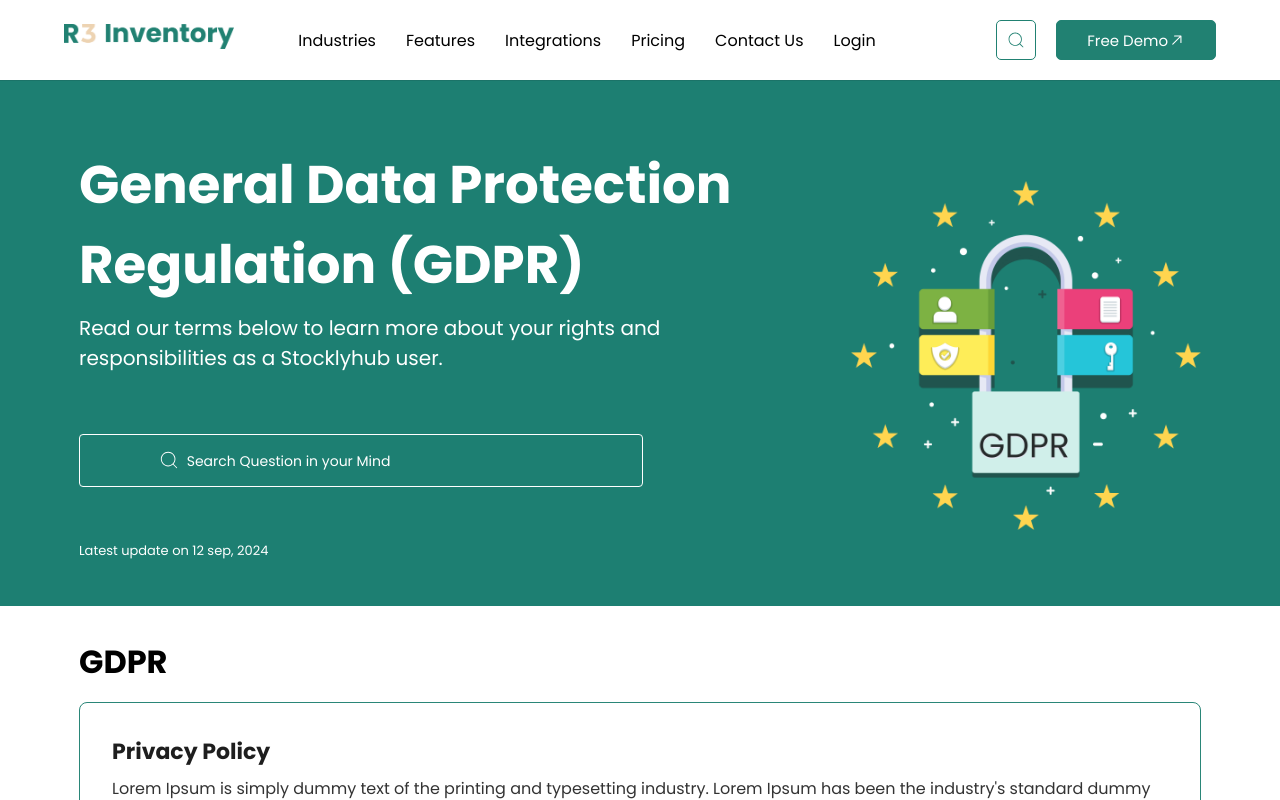
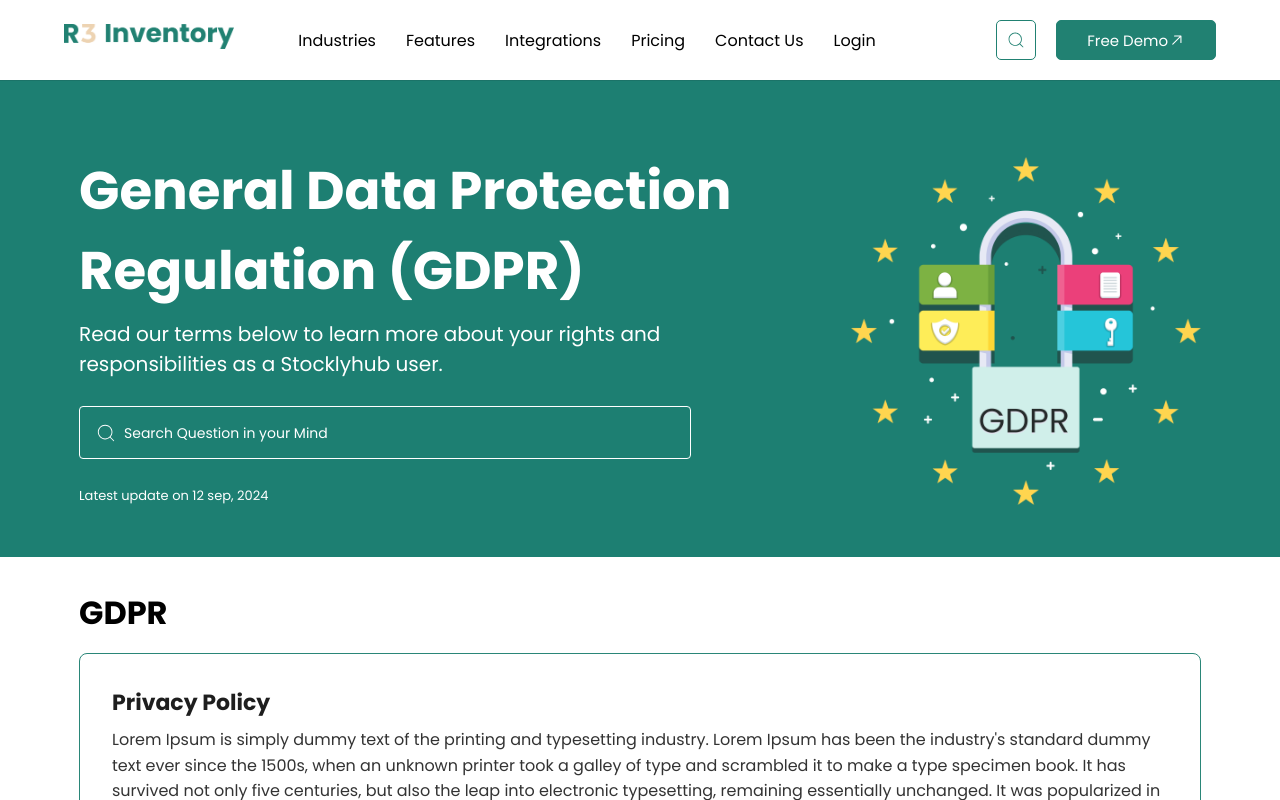
Before and after one commit to RuqayyaAkhtar/stocklyhubdev, a Next.js app: page /GDPR in a window 1280 px wide. Shown: the top 800 px of the page. Built offline with nearby package versions, Linux system fonts and the light colour scheme; a web font is replaced by a local one.

Commit message:
commit
commit

```diff
--- a/src/app/GDPR/gdpr.module.css
+++ b/src/app/GDPR/gdpr.module.css
@@ -38,13 +38,12 @@
 
 .searchContainer {
   display: flex;
-  justify-content: center;
   align-items: center;
   border: 1px solid white;
-  width: 83%;
+  width: 90%;
   padding-left: 15px;
   border-radius: 4px;
-  margin-top: 9%;
+  margin-top: 4%;
 }
 
 .searchIcon {
@@ -70,7 +69,7 @@
 
 .update {
   font-size: 13px;
-  margin-top: 8%;
+  margin-top: 4%;
 }
 
 .imageContainer {
--- a/src/app/integration/page.module.css
+++ b/src/app/integration/page.module.css
@@ -33,17 +33,17 @@
   margin-bottom: 1.5rem;
   font-weight: 400;
   color: #ffffff;
+  width: 100%;
 }
 
 .searchContainer {
   display: flex;
-  justify-content: center;
   align-items: center;
   border: 1px solid white;
-  width: 83%;
+  width: 90%;
   padding-left: 15px;
   border-radius: 4px;
-  margin-top: 10%;
+  margin-top: 4%;
 }
 
 .searchIcon {
--- a/src/app/privacy-policy/privacy.module.css
+++ b/src/app/privacy-policy/privacy.module.css
@@ -37,13 +37,12 @@
 
 .searchContainer {
   display: flex;
-  justify-content: center;
   align-items: center;
   border: 1px solid white;
-  width: 83%;
+  width: 90%;
   padding-left: 15px;
   border-radius: 4px;
-  margin-top: 9%;
+  margin-top: 4%;
 }
 
 .searchIcon {
@@ -69,7 +68,7 @@
 
 .update {
   font-size: 13px;
-  margin-top: 8%;
+  margin-top: 4%;
 }
 
 .imageContainer {
--- a/src/app/terms-conditions/terms.module.css
+++ b/src/app/terms-conditions/terms.module.css
@@ -36,13 +36,12 @@
 
 .searchContainer {
   display: flex;
-  justify-content: center;
   align-items: center;
   border: 1px solid white;
-  width: 83%;
+  width: 90%;
   padding-left: 15px;
   border-radius: 4px;
-  margin-top: 9%;
+  margin-top: 4%;
 }
 
 .searchIcon {
@@ -68,7 +67,7 @@
 
 .update {
   font-size: 13px;
-  margin-top: 8%;
+  margin-top: 4%;
 }
 
 .imageContainer {
```
